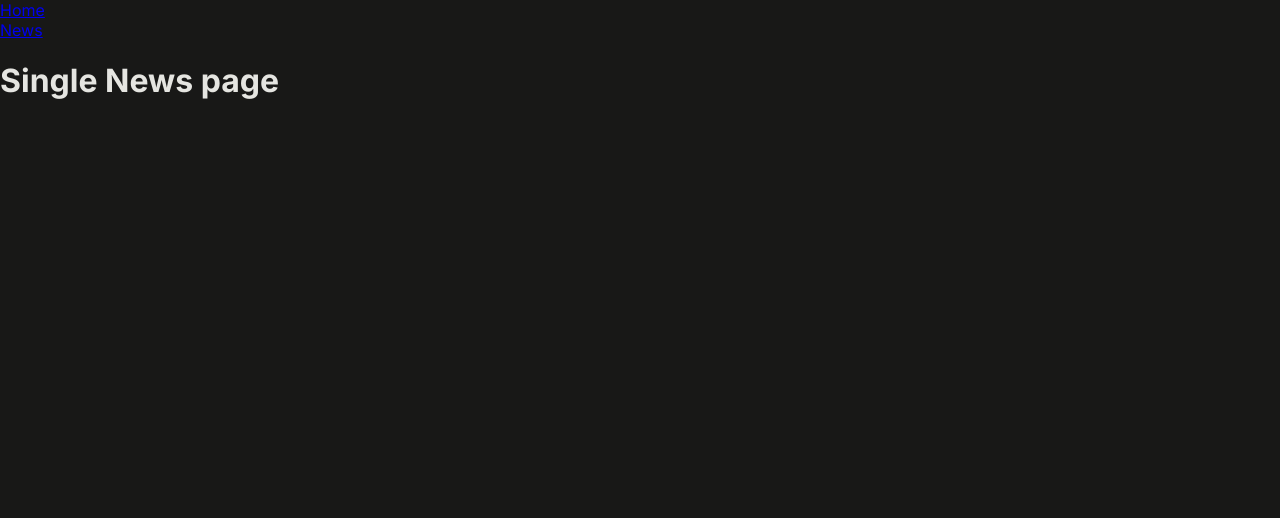
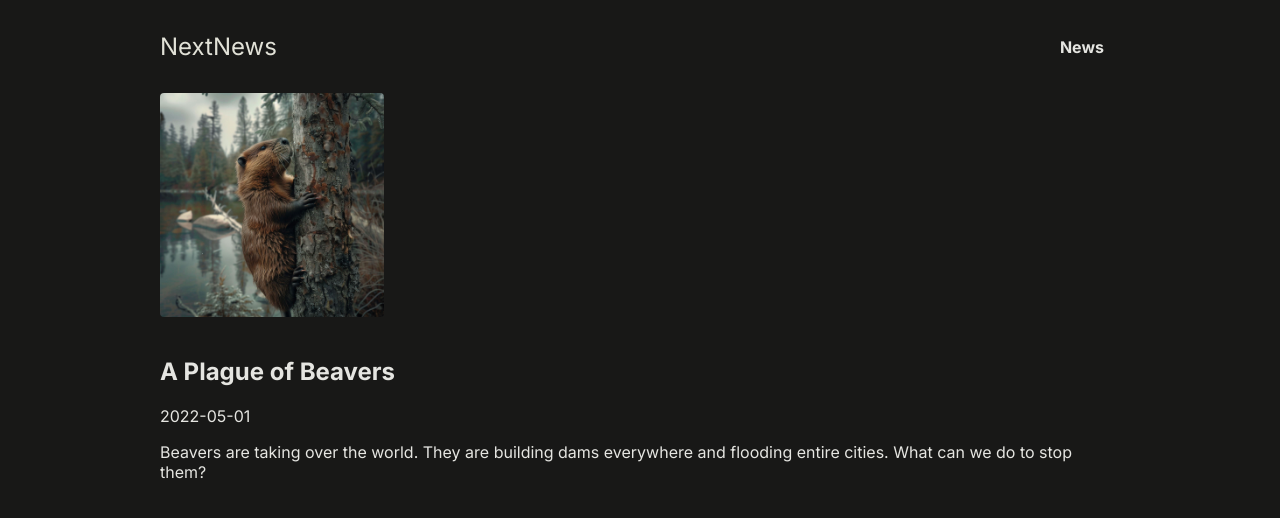
Before and after one commit to smisyuk4/next-pages-routes, a Next.js app: page /news/beaver-plague in a window 1280 px wide. Shown: the top 518 px of the page. Built offline with nearby package versions, Linux system fonts and the light colour scheme.

Commit message:
write not-found pages

```diff
--- a/app/globals.css
+++ b/app/globals.css
@@ -142,7 +142,8 @@
 }
 
 .news-article img {
-  width: 7rem;
+  height: 100%;
+  width: 14rem;
   margin-bottom: 1rem;
   border-radius: 4px;
 }
--- a/app/layout.js
+++ b/app/layout.js
@@ -13,7 +13,7 @@
 export default function RootLayout({ children }) {
   return (
     <html lang='en'>
-      <body className={inter.className}>
+      <body className={inter.className} id='page'>
         <MainHeader />
 
         <main>{children}</main>
--- a/app/news/[id]/page.js
+++ /dev/null
@@ -1,9 +0,0 @@
-import styles from './page.module.css';
-
-export default function SingleNewsPage() {
-  return (
-    <div>
-      <h1>Single News page</h1>
-    </div>
-  );
-}
--- /dev/null
+++ b/app/news/[slug]/page.js
@@ -0,0 +1,29 @@
+import Image from 'next/image';
+import { DUMMY_NEWS } from '@/dummy-news';
+import { notFound } from 'next/navigation';
+
+export default function NewsDetailsPage({ params }) {
+  const newsSlug = params.slug;
+  const newsItem = DUMMY_NEWS.find((item) => item.slug === newsSlug);
+
+  if(!newsItem){
+    notFound()
+  }
+
+  return (
+    <article className='news-article'>
+      <header>
+        <Image
+          src={`/images/news/${newsItem.image}`}
+          alt={newsItem.title}
+          height={300}
+          width={300}
+        />
+        <h1>{newsItem.title}</h1>
+        <date dateTime={newsItem.date}>{newsItem.date}</date>
+      </header>
+
+      <p>{newsItem.content}</p>
+    </article>
+  );
+}
--- a/components/main-header/main-header.js
+++ b/components/main-header/main-header.js
@@ -1,14 +1,14 @@
-import styles from './main-header.module.css';
 import NavLink from './nav-link';
 
 export default function MainHeader() {
   return (
-    <header>
+    <header id='main-header'>
+      <div id='logo'>
+        <NavLink href={'/'}>NextNews</NavLink>
+      </div>
+
       <nav>
         <ul>
-          <li>
-            <NavLink href={'/'}>Home</NavLink>
-          </li>
           <li>
             <NavLink href={'/news'}>News</NavLink>
           </li>
--- /dev/null
+++ b/dummy-news.js
@@ -0,0 +1,47 @@
+export const DUMMY_NEWS = [
+  {
+    id: 'n1',
+    slug: 'will-ai-replace-humans',
+    title: 'Will AI Replace Humans?',
+    image: 'ai-robot.jpg',
+    date: '2021-07-01',
+    content:
+      'Since late 2022 AI is on the rise and therefore many people worry whether AI will replace humans. The answer is not that simple. AI is a tool that can be used to automate tasks, but it can also be used to augment human capabilities. The future is not set in stone, but it is clear that AI will play a big role in the future. The question is how we will use it.',
+  },
+  {
+    id: 'n2',
+    slug: 'beaver-plague',
+    title: 'A Plague of Beavers',
+    image: 'beaver.jpg',
+    date: '2022-05-01',
+    content:
+      'Beavers are taking over the world. They are building dams everywhere and flooding entire cities. What can we do to stop them?',
+  },
+  {
+    id: 'n3',
+    slug: 'couple-cooking',
+    title: 'Spend more time together!',
+    image: 'couple-cooking.jpg',
+    date: '2024-03-01',
+    content:
+      'Cooking together is a great way to spend more time with your partner. It is fun and you get to eat something delicious afterwards. What are you waiting for? Get cooking!',
+  },
+  {
+    id: 'n4',
+    slug: 'hiking',
+    title: 'Hiking is the best!',
+    image: 'hiking.jpg',
+    date: '2024-01-01',
+    content:
+      'Hiking is a great way to get some exercise and enjoy the great outdoors. It is also a great way to clear your mind and reduce stress. So what are you waiting for? Get out there and start hiking!',
+  },
+  {
+    id: 'n5',
+    slug: 'landscape',
+    title: 'The beauty of landscape',
+    image: 'landscape.jpg',
+    date: '2022-07-01',
+    content:
+      'Landscape photography is a great way to capture the beauty of nature. It is also a great way to get outside and enjoy the great outdoors. So what are you waiting for? Get out there and start taking some pictures!',
+  },
+];
```
Also changed, not shown: app/news/[slug]/not-found.js (added, +8 -0 lines), app/news/page.js (+20 -1 lines), app/not-found.js (added, +8 -0 lines), app/news/[id]/page.module.css (deleted), app/news/page.module.css (deleted), components/main-header/main-header.module.css (deleted).
